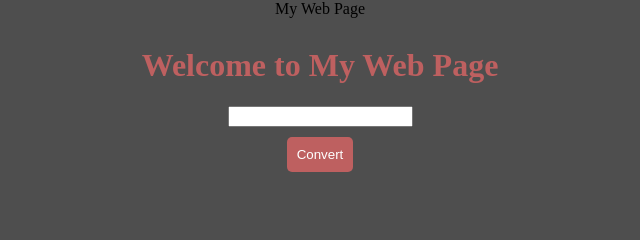
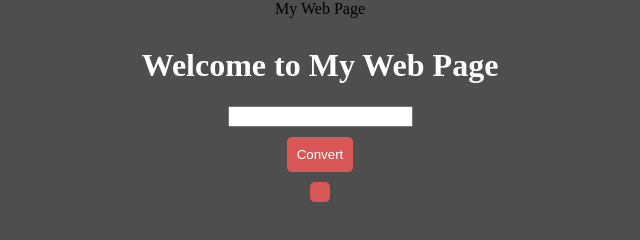
Before and after one commit to matejbartoncik/romanNumberConverter, a plain HTML site: page index.html in a window 1280 px wide. Shown: the whole page, without its empty margins (320-960 px from the left). Drawn offline with Linux system fonts and the light colour scheme.

Commit message:
style additions

```diff
--- a/style.css
+++ b/style.css
@@ -1,5 +1,3 @@
-/* FILEPATH: /c:/Users/barto/VSProjects/romanNumberConverter/romanNumberConverter/style.css */
-
 /* Center all elements */
 * {
     display: flex;
@@ -14,21 +12,32 @@ body {
 }
 
 h1 {
-    color: #be6060;
+    color: #ffffff;
 }
+
 #convert-btn {
-    background-color: #be6060;
-    color: #fff;
+    background-color: #da5757;
+    color: #ffffff;
+
     border: none;
     border-radius: 5px;
     padding: 10px;
     margin: 10px;
     cursor: pointer;
-}
-p {
-    color: #666;
+    transition: background-color 0.3s ease;
 }
 
-/* BEGIN: Add more styles for other elements if needed */
+#convert-btn:hover {
+    background-color: #a63e3e;
+}
 
-/* END: Add more styles for other elements if needed */
+#convert-btn:active {
+    transform: scale(0.95);
+}
+#output {
+    border: none;
+    border-radius: 5px;
+    padding: 10px;
+    background-color: #da5757;
+    color: #ffffff;
+}
```
